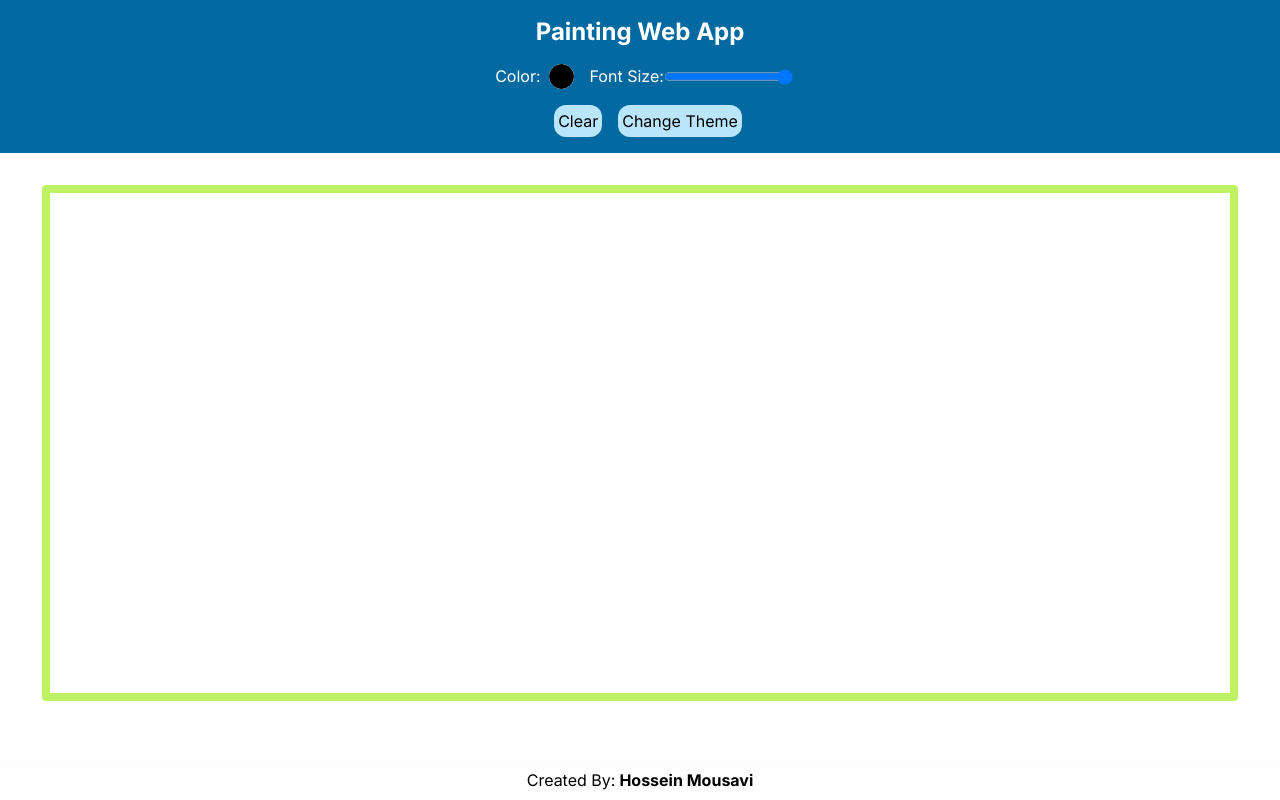
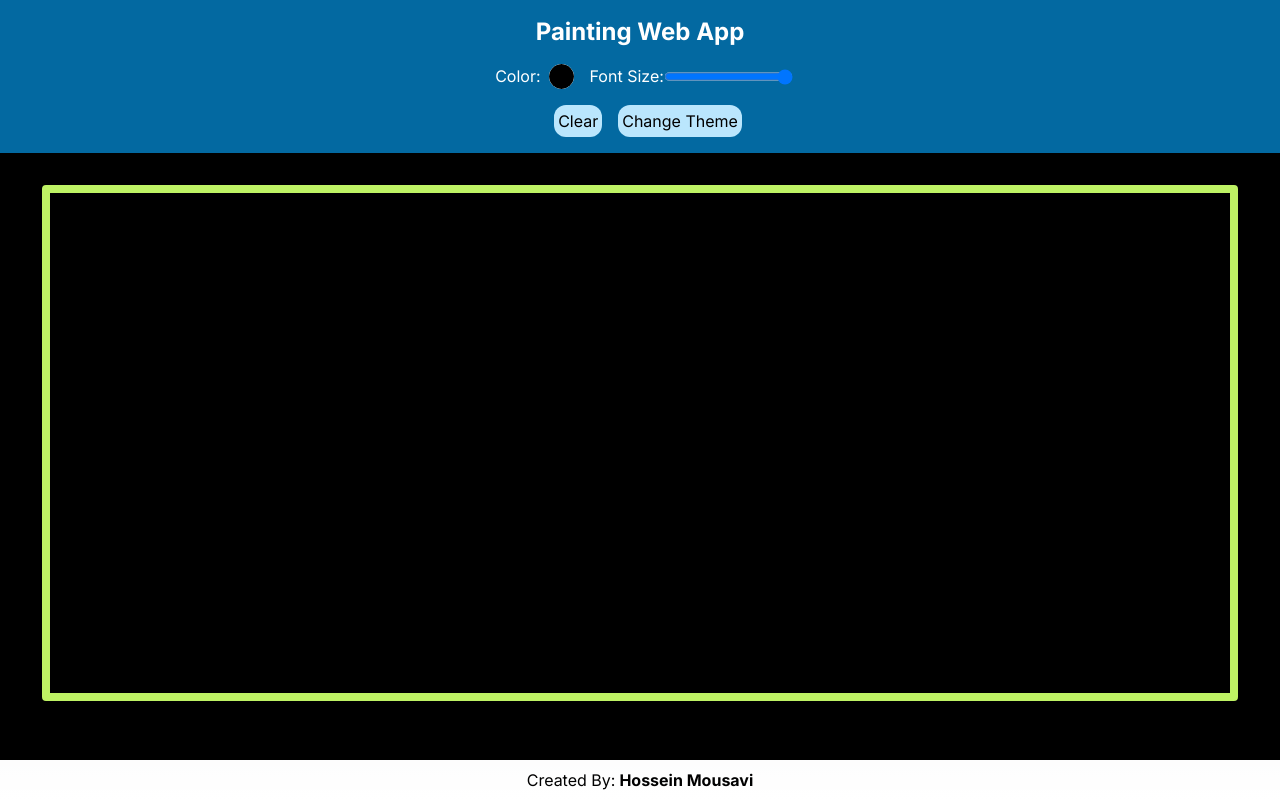
Before and after one commit to hossein13m/painting, a Next.js app: page / in a window 1280 px wide. Built offline with nearby package versions, Linux system fonts and the light colour scheme.

Commit message:
feat(layout): default dark mode

```diff
--- a/src/app/layout.tsx
+++ b/src/app/layout.tsx
@@ -1,22 +1,18 @@
-import "./globals.css";
-import type { Metadata } from "next";
-import { Inter } from "next/font/google";
+import './globals.css';
+import type { Metadata } from 'next';
+import { Inter } from 'next/font/google';
 
-const inter = Inter({ subsets: ["latin"] });
+const inter = Inter({ subsets: ['latin'] });
 
 export const metadata: Metadata = {
-  title: "Paint",
-  description: "Painting Web Application",
+    title: 'Paint',
+    description: 'Painting Web Application',
 };
 
-export default function RootLayout({
-  children,
-}: {
-  children: React.ReactNode;
-}) {
-  return (
-    <html lang="en">
-      <body className={inter.className}>{children}</body>
-    </html>
-  );
+export default function RootLayout({ children }: { children: React.ReactNode }) {
+    return (
+        <html lang="en">
+            <body className={inter.className + ' dark'}>{children}</body>
+        </html>
+    );
 }
```
